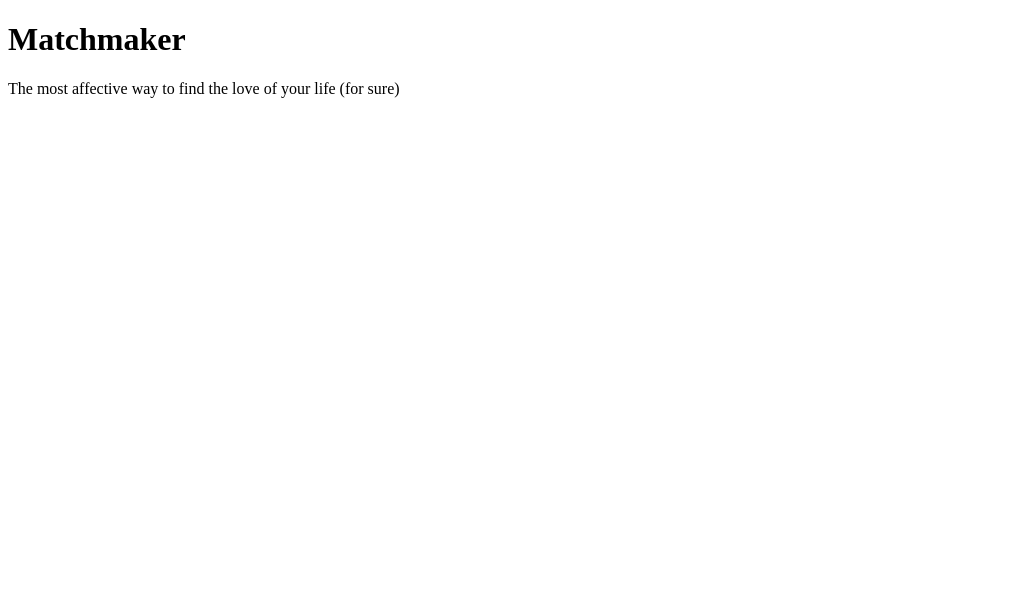
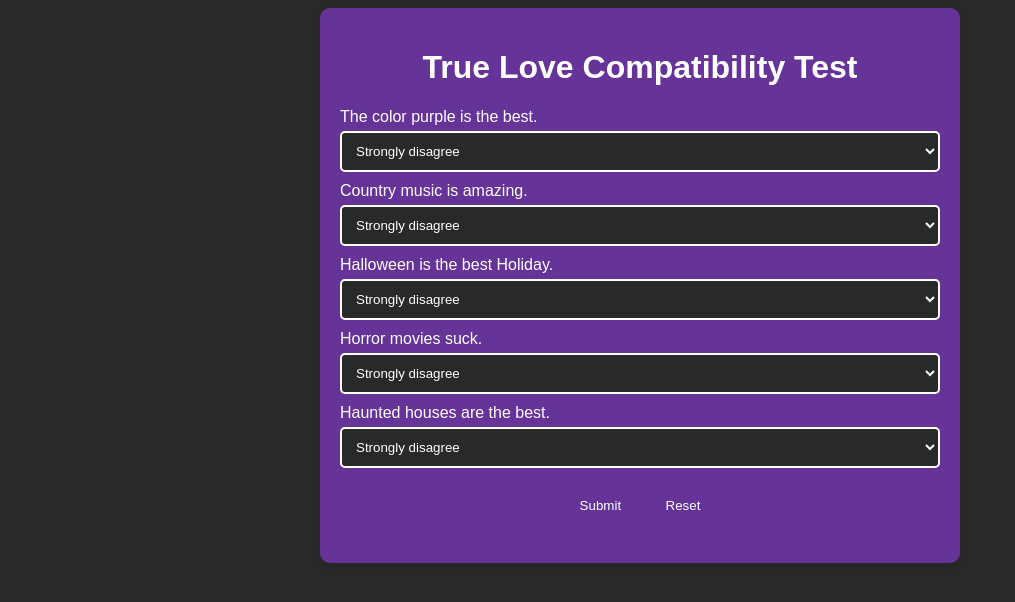
Before and after one commit to vringelsten/matchmaker-for-web, a plain HTML site: page index.html in a window 1280 px wide. Shown: the whole page, without its empty margins (0-1015 px from the left). Drawn offline with Linux system fonts and the light colour scheme.

Commit message:
updated code v4

```diff
--- a/index.html
+++ b/index.html
@@ -1,13 +1,64 @@
 <!DOCTYPE html>
 <html lang="en">
+
 <head>
-  <title>Page Title</title>
-  <meta charset="UTF-8">
+    <meta charset="UTF-8">
+    <meta name="viewport" content="width=device-width, initial-scale=1.0">
+    <title>True Love Compatibility Test</title>
+    <link rel="stylesheet" href="styles.css">
 </head>
+
 <body>
+    <div class="container">
+        <h1>True Love Compatibility Test</h1>
+        <form id="compatibilityForm">
+            <label for="question1">The color purple is the best.</label>
+            <select id="question1" name="question1" required>
+                <option value="1">Strongly disagree</option>
+                <option value="2">Disagree</option>
+                <option value="3">Neutral</option>
+                <option value="4">Agree</option>
+                <option value="5">Strongly agree</option>
+            </select>
+            <label for="question2">Country music is amazing.</label>
+            <select id="question2" name="question2" required>
+                <option value="1">Strongly disagree</option>
+                <option value="2">Disagree</option>
+                <option value="3">Neutral</option>
+                <option value="4">Agree</option>
+                <option value="5">Strongly agree</option>
+            </select>
+            <label for="question3">Halloween is the best Holiday.</label>
+            <select id="question3" name="question3" required>
+                <option value="1">Strongly disagree</option>
+                <option value="2">Disagree</option>
+                <option value="3">Neutral</option>
+                <option value="4">Agree</option>
+                <option value="5">Strongly agree</option>
+            </select>
+            <label for="question4">Horror movies suck.</label>
+            <select id="question4" name="question4" required>
+                <option value="1">Strongly disagree</option>
+                <option value="2">Disagree</option>
+                <option value="3">Neutral</option>
+                <option value="4">Agree</option>
+                <option value="5">Strongly agree</option>
+            </select>
+            <label for="question5">Haunted houses are the best.</label>
+            <select id="question5" name="question5" required>
+                <option value="1">Strongly disagree</option>
+                <option value="2">Disagree</option>
+                <option value="3">Neutral</option>
+                <option value="4">Agree</option>
+                <option value="5">Strongly agree</option>
+            </select>
+            <button type="submit">Submit</button>
+            <button type="button" id="resetButton">Reset</button>
+        </form>
+        <div id="results">
+        </div>
+    </div>
+    <script src="script.js"></script>
+</body>
 
-  <h1>Matchmaker</h1>
-  <p>The most affective way to find the love of your life (for sure)</p>
-
-</body>
 </html>
--- /dev/null
+++ b/script.js
@@ -0,0 +1,61 @@
+document.getElementById('compatibilityForm').addEventListener('submit', function (e) {
+    e.preventDefault();
+    validate();
+});
+
+function validate() {
+    const questions = ['question1', 'question2', 'question3', 'question4', 'question5'];
+    let totalScore = 0;
+
+    for (const question of questions) {
+        const userAnswer = parseInt(document.getElementById(question).value);
+        if (isNaN(userAnswer) || userAnswer < 1 || userAnswer > 5) {
+            alert('Please select an option.');
+            return;
+        }
+
+        let desiredAnswer;
+        switch (question) {
+            case 'question1':
+                desiredAnswer = 4;
+                break;
+            case 'question2':
+                desiredAnswer = 2;
+                break;
+            case 'question3':
+                desiredAnswer = 5;
+                break;
+            case 'question4':
+                desiredAnswer = 2;
+                break;
+            case 'question5':
+                desiredAnswer = 5;
+                break;
+        }
+
+        const compatibilityScore = Math.abs(userAnswer - desiredAnswer);
+        totalScore += compatibilityScore;
+        document.getElementById('results').innerHTML += `<p>Question ${question.charAt(question.length - 1)} Compatibility Score: ${compatibilityScore}</p>`;
+    }
+
+    const compatibilityPercentage = 100 - (totalScore * 5);
+    document.getElementById('results').innerHTML += `<p>Total Compatibility Score: ${compatibilityPercentage}%</p>`;
+
+    let remark = '';
+    if (compatibilityPercentage >= 80) {
+        remark = 'You are meant for each other!';
+    } else if (compatibilityPercentage >= 60) {
+        remark = 'You could be good friends.';
+    } else {
+        remark = 'Maybe it\'s best to run away...';
+    }
+    document.getElementById('results').innerHTML += `<p>${remark}</p>`;
+}
+
+document.getElementById('resetButton').addEventListener('click', function() {
+    resetResults();
+});
+
+function resetResults() {
+    document.getElementById('results').innerHTML = '';
+}
--- /dev/null
+++ b/styles.css
@@ -0,0 +1,52 @@
+body {
+    font-family: Arial, sans-serif;
+    text-align: center;
+    background-color: #292929;
+    color: #ffffff;
+}
+
+.container {
+    max-width: 600px;
+    margin: 0 auto;
+    padding: 20px;
+    background-color: #663399;
+    border-radius: 10px;
+    box-shadow: 0 4px 8px rgba(0, 0, 0, 0.1);
+}
+
+label {
+    color: #ffffff;
+    display: block;
+    margin-bottom: 5px;
+    text-align: left;
+}
+
+select {
+    width: 100%;
+    padding: 10px;
+    margin-bottom: 10px;
+    border: 2px solid #ffffff;
+    border-radius: 5px;
+    box-sizing: border-box;
+    background-color: #292929;
+    color: #ffffff;
+}
+
+button {
+    margin-top: 10px;
+    padding: 10px 20px;
+    background-color: #663399;
+    color: #ffffff;
+    border: none;
+    border-radius: 5px;
+    cursor: pointer;
+}
+
+button:hover {
+    background-color: #5a2d89;
+}
+
+#results {
+    margin-top: 20px;
+    text-align: left;
+}
```
